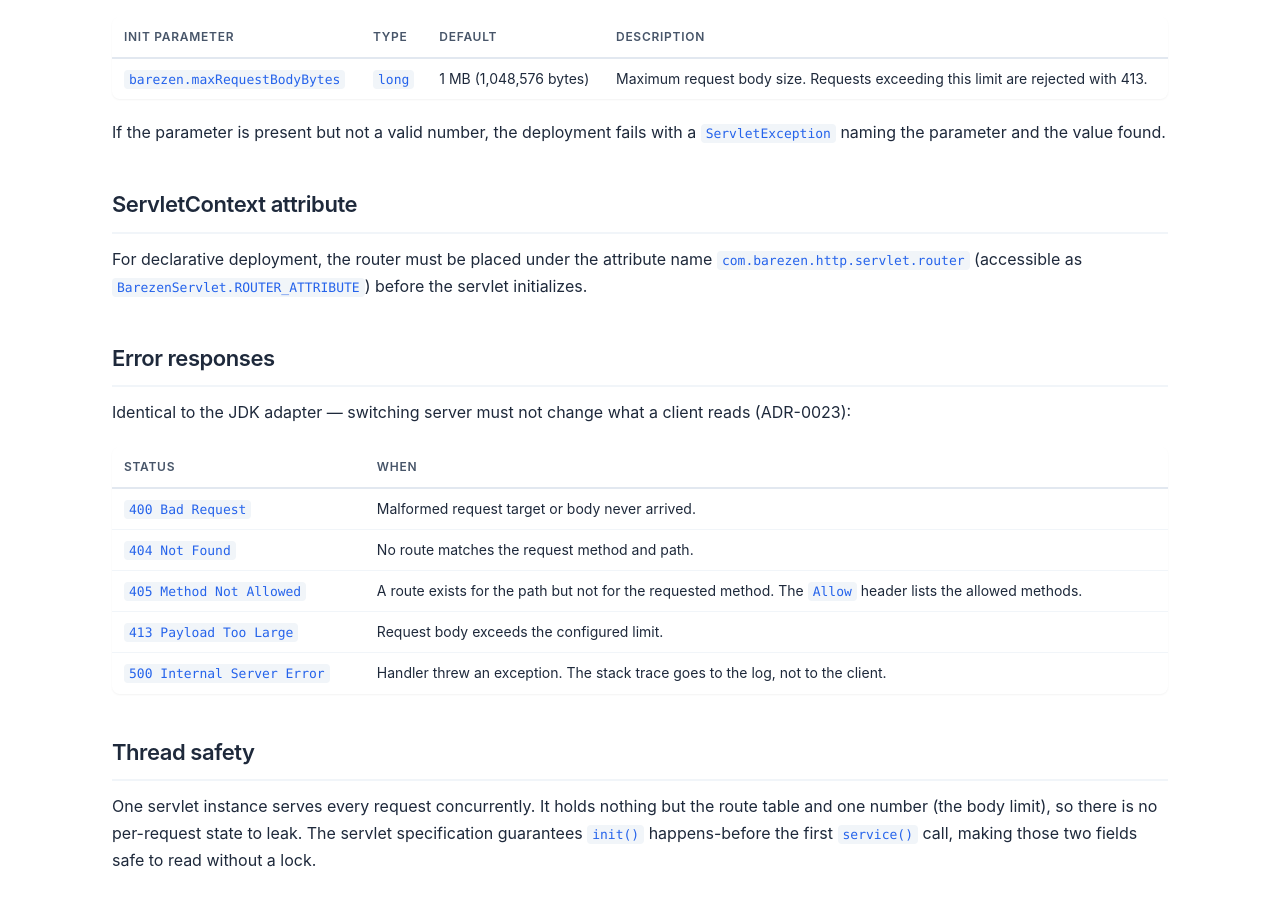
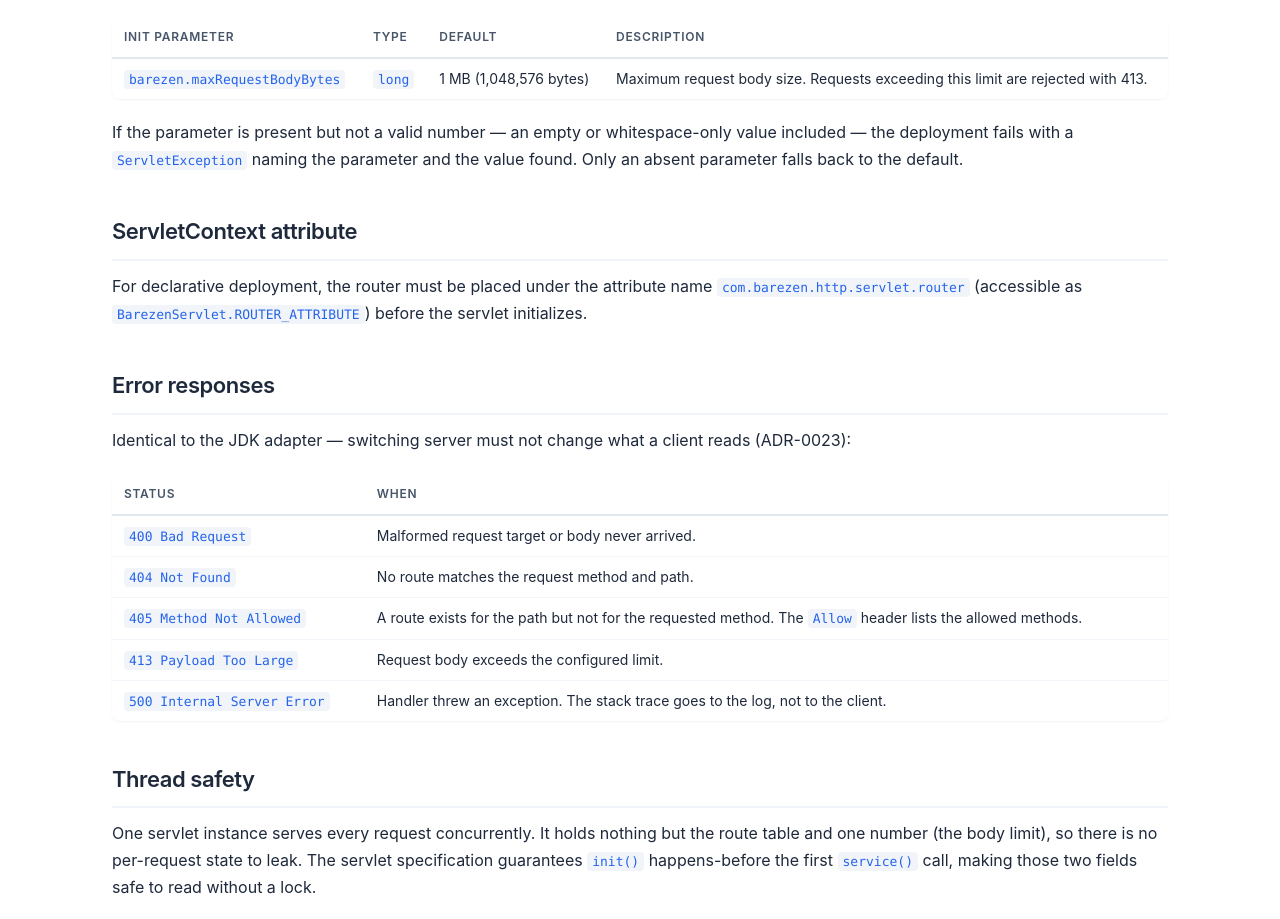
Before and after one commit to linanwanttodo/BareZen-web, a plain HTML site: page site/docs/http-servlet.html in a window 1280 px wide. Shown: the part 2115-3034 px from the top of the page. Drawn offline with Linux system fonts and the light colour scheme.

Commit message:
docs(site): 说明空白请求体上限同样导致部署失败

```diff
--- a/site/docs/http-servlet.html
+++ b/site/docs/http-servlet.html
@@ -100,7 +100,7 @@ public class MyServlet extends BarezenServlet {
     <tr><td><code>barezen.maxRequestBodyBytes</code></td><td><code>long</code></td><td>1 MB (1,048,576 bytes)</td><td>Maximum request body size. Requests exceeding this limit are rejected with 413.</td></tr>
   </table>
 
-  <p>If the parameter is present but not a valid number, the deployment fails with a <code>ServletException</code> naming the parameter and the value found.</p>
+  <p>If the parameter is present but not a valid number — an empty or whitespace-only value included — the deployment fails with a <code>ServletException</code> naming the parameter and the value found. Only an absent parameter falls back to the default.</p>
 
   <h2>ServletContext attribute</h2>
   <p>For declarative deployment, the router must be placed under the attribute name <code>com.barezen.http.servlet.router</code> (accessible as <code>BarezenServlet.ROUTER_ATTRIBUTE</code>) before the servlet initializes.</p>
```
Also changed, not shown: site/zh/docs/http-servlet.html (+1 -1 lines).
